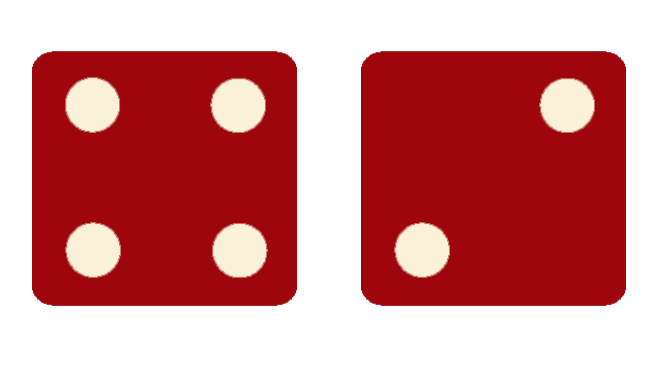
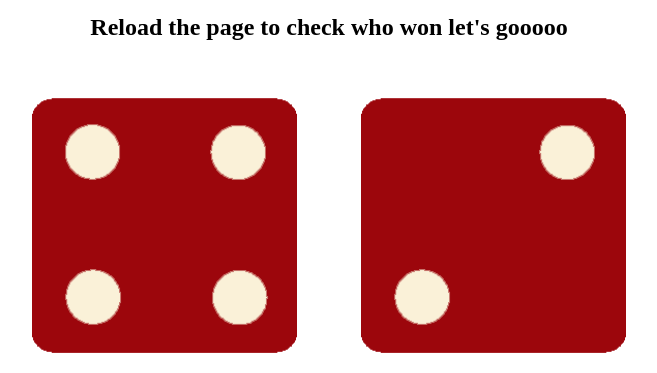
Before and after one commit to princewritecode/dice-game, a plain HTML site: page Dicee+Challenge+-+Starting+Files/index.html in a window 1280 px wide. Shown: the part 206-579 px from the top of the page, without its empty margins (311-968 px from the left). Drawn offline with Linux system fonts and the light colour scheme.

Commit message:
project dice game added info about realoading

```diff
--- a/Dicee+Challenge+-+Starting+Files/dicee.html
+++ b/Dicee+Challenge+-+Starting+Files/index.html
@@ -12,6 +12,7 @@
   <div class="container">
     <h1>Refresh Me</h1>
     <div id="show-dice">
+      <h2>Reload the page to check who won let's gooooo</h2>
     </div>
     <footer>Made with love from Prince Patel</footer>
     <script src="index.js"></script>
```
